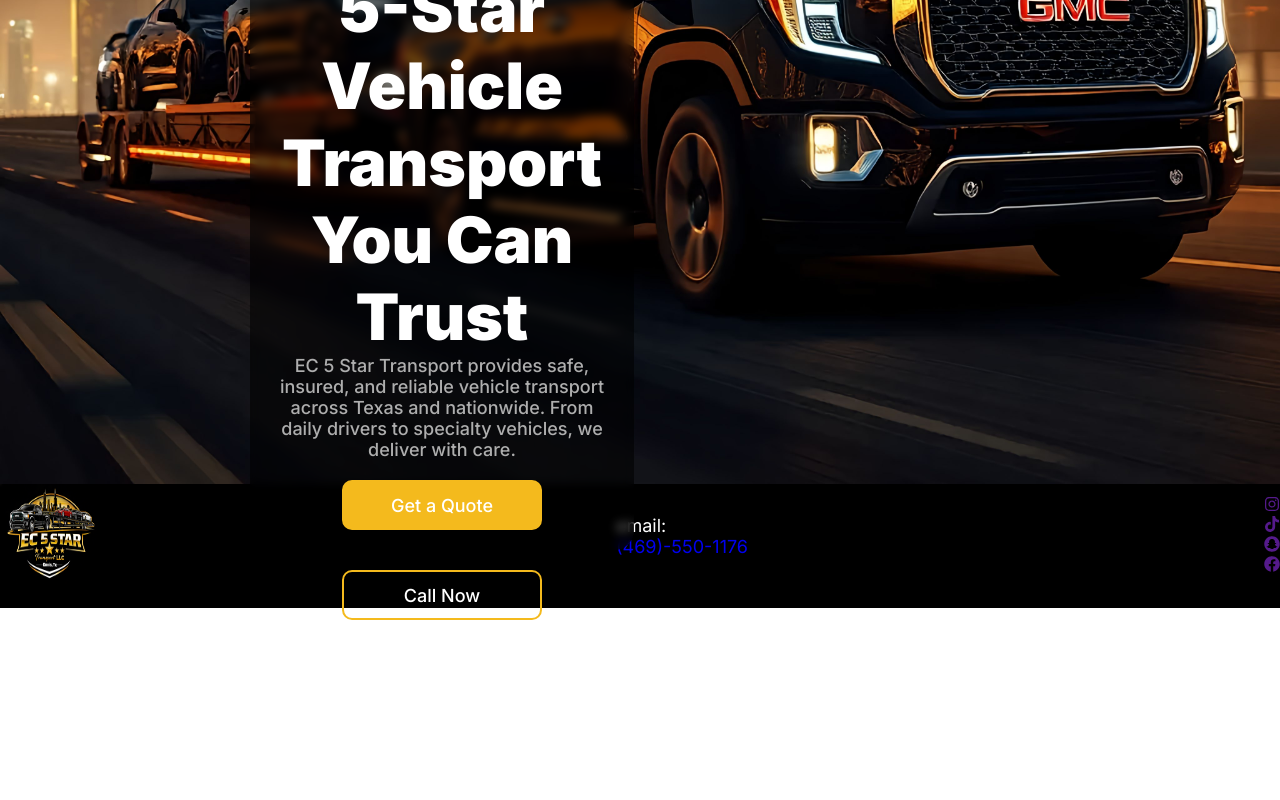
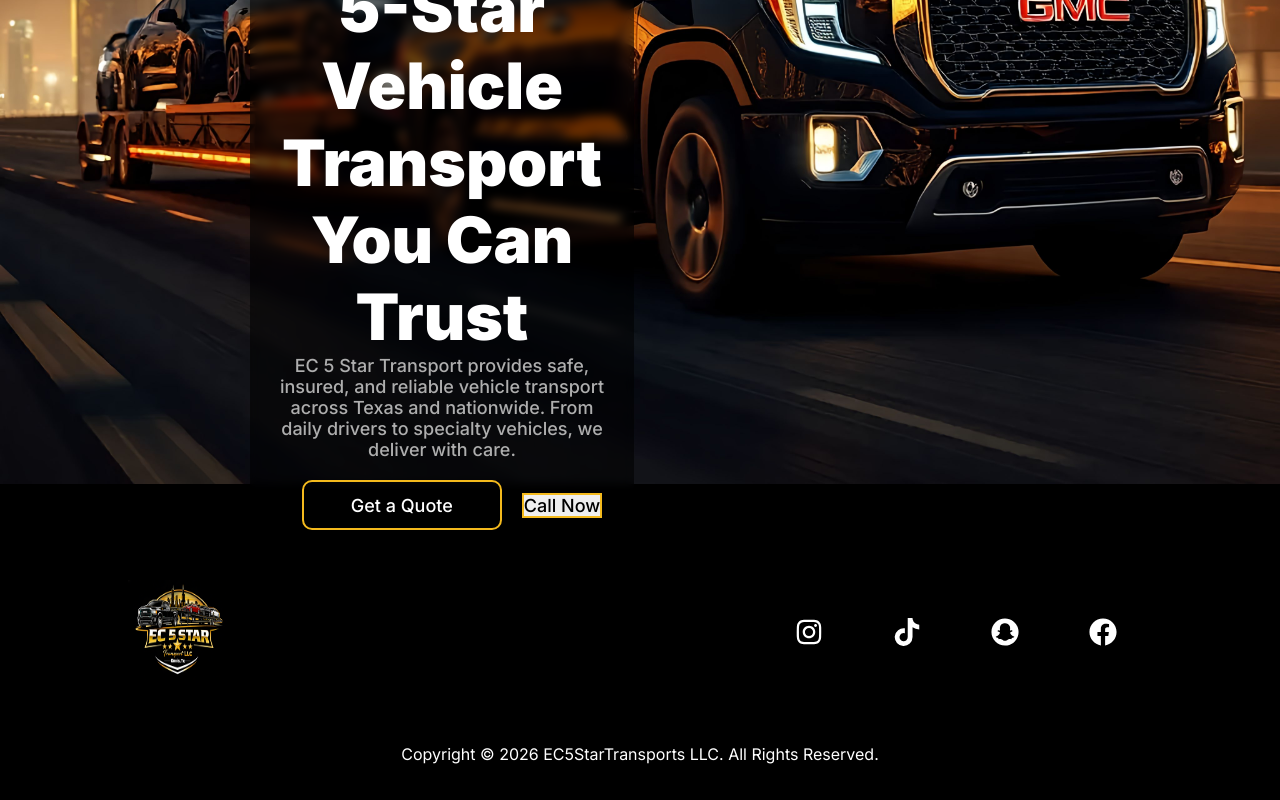
Before and after one commit to BryanDegante/ec5startransports, a React (Vite) app: page / in a window 1280 px wide. Shown: the part 316-1116 px from the top of the page. Before the commit the page ends 962 px from the top, so only its background shows below. Built offline with nearby package versions, Linux system fonts and the light colour scheme; a web font is replaced by a local one.

Commit message:
contact us button started

```diff
--- a/src/components/Footer.jsx
+++ b/src/components/Footer.jsx
@@ -1,47 +1,46 @@
-import React from "react";
-import { FaInstagram, FaTiktok, FaSnapchat, FaFacebook } from "react-icons/fa";
+import React from 'react';
+import { FaInstagram, FaTiktok, FaSnapchat, FaFacebook } from 'react-icons/fa';
+import ContactButton from './ui/ContactButton';
 
 const Footer = () => {
 	return (
-    <section id="footer">
 		<footer>
+			<div className="footer__container">
 				<figure>
-          <img src='/public/logo.png' className="footer__logo" />
+					<img src="/public/logo.png" className="footer__logo" />
 				</figure>
 
-        <div className="footer__contact">
-          <p>email: </p>
-          <a href="tel:+4695501176" className="footer__link">
-            <span>(469)-550-1176</span>
-          </a>
-        </div>
+				<ContactButton />
 
-        <ul className="footer__list">
-          <li className="footer__links">
-            <a href="" className="footer__link">
+
+				<ul className="social__list">
+					<li className="">
+						<a href="" className="social__link insta white">
 							<FaInstagram />
 						</a>
 					</li>
-          <li className="footer__links">
-            <a href="" className="footer__link">
+					<li>
+						<a href="" className="social__link tiktok white">
 							<FaTiktok />
 						</a>
 					</li>
-          <li className="footer__links">
-            <a href="" className="footer__link">
+					<li>
+						<a href="" className="social__link snap white">
 							<FaSnapchat />
 						</a>
 					</li>
-          <li className="footer__links">
-            <a href="" className="footer__link">
+					<li>
+						<a href="" className="social__link facebook white">
 							<FaFacebook />
 						</a>
 					</li>
 				</ul>
+			</div>
+			<p className="white">
+				Copyright &copy; 2026 EC5StarTransports LLC. All Rights
+				Reserved.
+			</p>
 		</footer>
-      <p>Copyright &copy; 2026 EC5StarTransports LLC. All Rights
-						Reserved.</p>
-    </section>
 	);
 };
 
--- a/src/components/Nav.jsx
+++ b/src/components/Nav.jsx
@@ -12,7 +12,7 @@ const Nav = () => {
 						</figure>
 						<p className="nav__text white">EC 5 Star Transports</p>
 					</div>
-					<ul className="nav__list">
+					<ul className="social__list">
 						<li>
 							<a
 								href=""
@@ -22,22 +22,22 @@ const Nav = () => {
 							</a>
 						</li>
 						<li className="">
-							<a href="" className="nav__link insta white">
+							<a href="" className="social__link insta white">
 								<FaInstagram />
 							</a>
 						</li>
 						<li>
-							<a href="" className="nav__link tiktok white">
+							<a href="" className="social__link tiktok white">
 								<FaTiktok />
 							</a>
 						</li>
 						<li>
-							<a href="" className="nav__link snap white">
+							<a href="" className="social__link snap white">
 								<FaSnapchat />
 							</a>
 						</li>
 						<li>
-							<a href="" className="nav__link facebook white">
+							<a href="" className="social__link facebook white">
 								<FaFacebook />
 							</a>
 						</li>
--- /dev/null
+++ b/src/components/ui/ContactButton.jsx
@@ -0,0 +1,58 @@
+import React from 'react';
+
+const ContactButton = () => {
+	return (
+		<>
+			<div class="tooltip-container">
+				<div class="button-content">
+					<span class="text">Share</span>
+					<svg
+						class="share-icon"
+						xmlns="http://www.w3.org/2000/svg"
+						viewBox="0 0 24 24"
+						width="24"
+						height="24"
+					>
+						<path d="M18 16.08c-.76 0-1.44.3-1.96.77L8.91 12.7c.05-.23.09-.46.09-.7s-.04-.47-.09-.7l7.05-4.11c.54.5 1.25.81 2.04.81 1.66 0 3-1.34 3-3s-1.34-3-3-3-3 1.34-3 3c0 .24.04.47.09.7L8.04 9.81C7.5 9.31 6.79 9 6 9c-1.66 0-3 1.34-3 3s1.34 3 3 3c.79 0 1.5-.31 2.04-.81l7.12 4.16c-.05.21-.08.43-.08.65 0 1.61 1.31 2.92 2.92 2.92s2.92-1.31 2.92-2.92c0-1.61-1.31-2.92-2.92-2.92zM18 4c.55 0 1 .45 1 1s-.45 1-1 1-1-.45-1-1 .45-1 1-1zM6 13c-.55 0-1-.45-1-1s.45-1 1-1 1 .45 1 1-.45 1-1 1zm12 7.02c-.55 0-1-.45-1-1s.45-1 1-1 1 .45 1 1-.45 1-1 1z"></path>
+					</svg>
+				</div>
+				<div class="tooltip-content">
+					<div class="social-icons">
+						<a href="#" class="social-icon twitter">
+							<svg
+								xmlns="http://www.w3.org/2000/svg"
+								viewBox="0 0 24 24"
+								width="24"
+								height="24"
+							>
+								<path d="M23.953 4.57a10 10 0 01-2.825.775 4.958 4.958 0 002.163-2.723c-.951.555-2.005.959-3.127 1.184a4.92 4.92 0 00-8.384 4.482C7.69 8.095 4.067 6.13 1.64 3.162a4.822 4.822 0 00-.666 2.475c0 1.71.87 3.213 2.188 4.096a4.904 4.904 0 01-2.228-.616v.06a4.923 4.923 0 003.946 4.827 4.996 4.996 0 01-2.212.085 4.936 4.936 0 004.604 3.417 9.867 9.867 0 01-6.102 2.105c-.39 0-.779-.023-1.17-.067a13.995 13.995 0 007.557 2.209c9.053 0 13.998-7.496 13.998-13.985 0-.21 0-.42-.015-.63A9.935 9.935 0 0024 4.59z"></path>
+							</svg>
+						</a>
+						<a href="#" class="social-icon facebook">
+							<svg
+								xmlns="http://www.w3.org/2000/svg"
+								viewBox="0 0 24 24"
+								width="24"
+								height="24"
+							>
+								<path d="M24 12.073c0-6.627-5.373-12-12-12s-12 5.373-12 12c0 5.99 4.388 10.954 10.125 11.854v-8.385H7.078v-3.47h3.047V9.43c0-3.007 1.792-4.669 4.533-4.669 1.312 0 2.686.235 2.686.235v2.953H15.83c-1.491 0-1.956.925-1.956 1.874v2.25h3.328l-.532 3.47h-2.796v8.385C19.612 23.027 24 18.062 24 12.073z"></path>
+							</svg>
+						</a>
+						<a href="#" class="social-icon linkedin">
+							<svg
+								xmlns="http://www.w3.org/2000/svg"
+								viewBox="0 0 24 24"
+								width="24"
+								height="24"
+							>
+								<path d="M20.447 20.452h-3.554v-5.569c0-1.328-.027-3.037-1.852-3.037-1.853 0-2.136 1.445-2.136 2.939v5.667H9.351V9h3.414v1.561h.046c.477-.9 1.637-1.85 3.37-1.85 3.601 0 4.267 2.37 4.267 5.455v6.286zM5.337 7.433c-1.144 0-2.063-.926-2.063-2.065 0-1.138.92-2.063 2.063-2.063 1.14 0 2.064.925 2.064 2.063 0 1.139-.925 2.065-2.064 2.065zm1.782 13.019H3.555V9h3.564v11.452zM22.225 0H1.771C.792 0 0 .774 0 1.729v20.542C0 23.227.792 24 1.771 24h20.451C23.2 24 24 23.227 24 22.271V1.729C24 .774 23.2 0 22.222 0h.003z"></path>
+							</svg>
+						</a>
+					</div>
+				</div>
+			</div>
+		</>
+	);
+};
+
+export default ContactButton;
--- a/src/components/ui/GradiantButton.jsx
+++ b/src/components/ui/GradiantButton.jsx
@@ -3,7 +3,7 @@ import React from 'react';
 const GradiantButton = ({ type, text }) => {
 	return (
 		<button className={type}>
-			<span className="button-content">{text}</span>
+			<span className="fill-content">{text}</span>
 		</button>
 	);
 };
--- a/src/index.css
+++ b/src/index.css
@@ -92,6 +92,21 @@ img {
 /* BUTTONS */
 
 button {
+  transition: all ease 300ms;
+}
+
+button:active {
+  transform: translateY(8px) scale(.8);
+  box-shadow: 0 5px 10px rgba(0, 0, 0, 0.15);
+}
+
+/* Get Quote Button  */
+.fill {
+  --button-color: linear-gradient(82.3deg,
+      #000 10.8%,
+      #F4BA1D 94.3%);
+  background-color: #F4BA1D;
+  border: 2px solid #F4BA1D;
   height: 50px;
   width: 200px;
   margin: 20px;
@@ -104,22 +119,14 @@ button {
   transition: all 0.5s ease-in-out;
 }
 
-.fill {
+.outline {
   --button-color: linear-gradient(82.3deg,
-      #F4BA1D 5%,
-      #000 94.3%);
-  background-color: #F4BA1D;
-  border: 2px solid #F4BA1D;
-}
-
-.outline {
---button-color: linear-gradient(82.3deg,
       #000 10.8%,
       #F4BA1D 94.3%);
   border: 2px solid #F4BA1D;
 }
 
-button::before {
+.fill::before {
   content: "";
   position: absolute;
   top: 0;
@@ -134,15 +141,21 @@ button::before {
   z-index: 0;
 }
 
-button:hover::before {
+.fill:hover::before {
   transform: scaleX(1);
 }
 
-.button-content {
+.fill-content {
   position: relative;
   z-index: 1;
   /* keeps text above pseudo-element */
 }
+
+
+
+/* Contact Us Button */
+
+
 
 
 /* NAV */
@@ -195,12 +208,12 @@ button:hover::before {
   width: 100%;
 }
 
-.nav__list {
+.social__list {
   display: flex;
   align-items: center;
 }
 
-.nav__link {
+.social__link {
   cursor: pointer;
   width: 50px;
   height: 50px;
@@ -217,14 +230,14 @@ button:hover::before {
   transition: transform 0.1s;
 }
 
-.nav__link svg {
+.social__link svg {
   color: white;
   width: 28px;
   height: 28px;
   z-index: 2;
 }
 
-.nav__link::before {
+.social__link::before {
   content: "";
   position: absolute;
   width: 0;
@@ -238,35 +251,35 @@ button:hover::before {
   transition: width 0.4s ease, height 0.4s ease;
 }
 
-.nav__link:hover::before {
+.social__link:hover::before {
   width: 120%;
   height: 120%;
 }
 
-.nav__link.insta {
+.social__link.insta {
   --brand-color: linear-gradient(120deg, #833ab4, #fd1d1d, #fcb045);
 }
 
-.nav__link.tiktok {
+.social__link.tiktok {
   --brand-color: linear-gradient(to right, #00F2EA, #FF0050);
 }
 
-.nav__link.snap {
+.social__link.snap {
   --brand-color: rgb(255, 252, 0);
 }
 
-.nav__link.snap svg {
+.social__link.snap svg {
   color: white;
   /* default on black */
   transition: color 0.3s ease;
 }
 
-.nav__link.snap:hover svg {
+.social__link.snap:hover svg {
   color: black;
   /* visible on yellow */
 }
 
-.nav__link.facebook {
+.social__link.facebook {
   --brand-color: rgb(24, 119, 242);
 }
 
@@ -301,49 +314,6 @@ button:hover::before {
 /* ABOUT */
 
 /* SERVICES */
-.features__description--heading {
-  display: flex;
-  flex-direction: column;
-  align-items: center;
-  text-align: center;
-  margin: 40px auto;
-}
-
-.features__descriptions {
-  display: flex;
-  flex-wrap: wrap;
-  justify-content: center;
-  align-items: flex-start;
-  margin: 40px auto;
-  width: 100%;
-  max-width: 1024px;
-}
-
-.features__description {
-  display: flex;
-  align-items: flex-start;
-  align-self: stretch;
-  width: calc(100% / 3);
-  padding: 32px 20px;
-}
-
-.features__description--icon {
-  padding: 20px;
-  border: 1px solid rgb(226, 232, 240);
-  border-radius: 50%;
-  display: flex;
-  align-items: center;
-}
-
-.features__description--text {
-  display: flex;
-  flex-direction: column;
-  padding-left: 16px;
-}
-
-.features__description--para {
-  margin-top: 16px;
-}
 
 /* HOW IT WORKS */
 
@@ -355,24 +325,24 @@ button:hover::before {
 
 /* FOOTER */
 
-#footer {
+footer {
   display: flex;
+  flex-direction: column;
+  justify-content: center;
   align-items: center;
-  justify-content: center;
-  flex-direction: column;
+  background-color: #000;
+  padding: 36px 0;
 }
 
-footer {
+.footer__container {
   display: flex;
   justify-content: space-between;
   align-items: center;
-  width: 100%;
+  width: 80%;
+  padding: 24px 0;
+  margin: 36px 0;
 }
 
-.footer__contact {
-  color: white;
-  font-size: 18px;
-}
 
 .footer__logo {
   height: 100px;
```
Also changed, not shown: src/components/Services.jsx (+1 -53 lines). Lines whose indentation alone changed are shown as unchanged.
